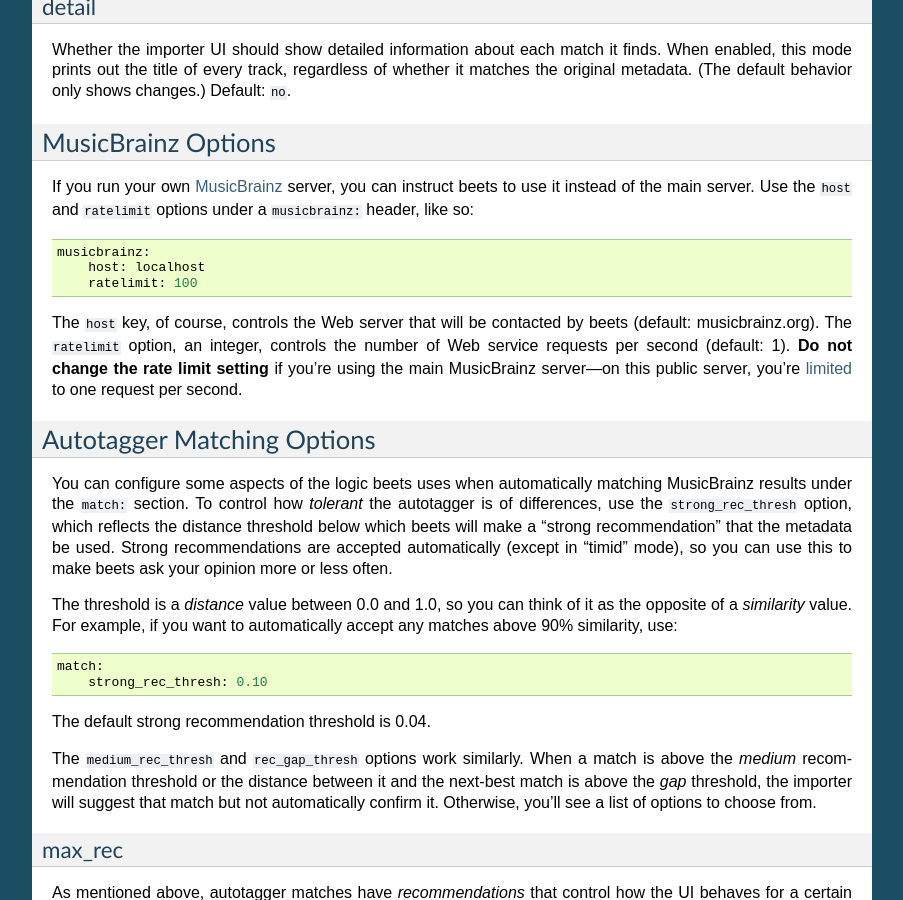
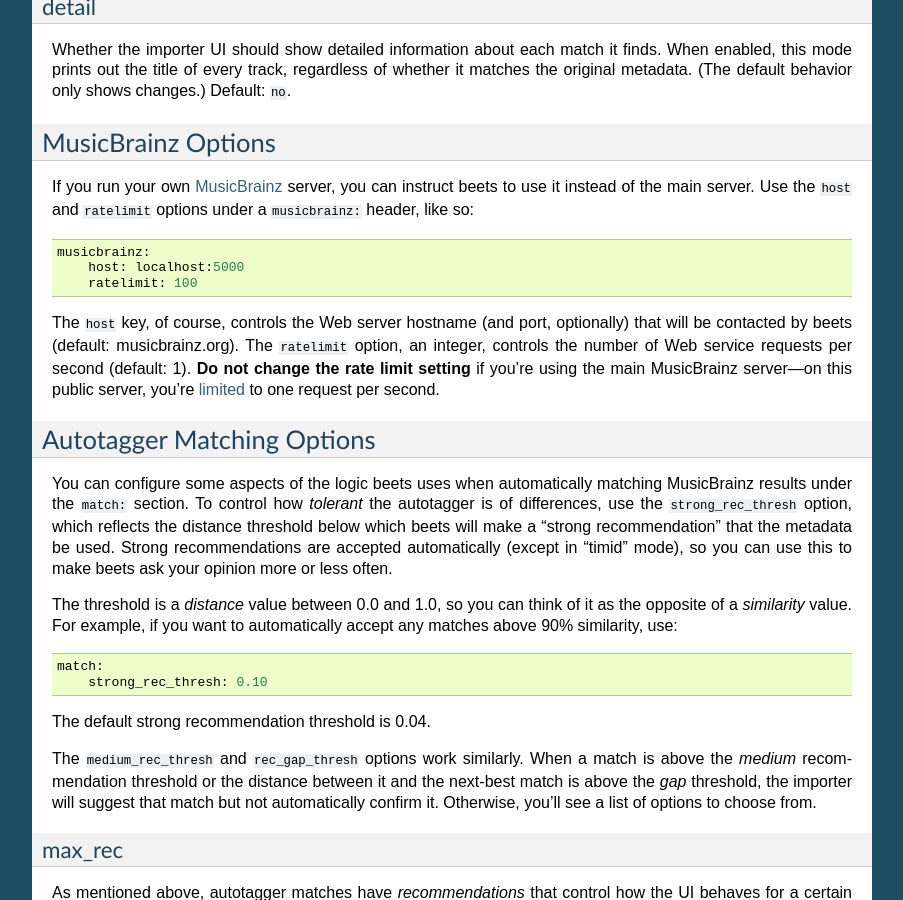
Before and after one commit to google-code-export/beets, a Sphinx documentation site: the page built from docs/reference/config.rst, in a window 1280 px wide and 900 px high, scrolled down 5026 px. Shown: the whole window, without its empty margins (198-1101 px from the left). Built offline with Sphinx 7.4.7, drawn with Linux system fonts in a browser that asks for light colours.

Commit message:
docs: mention musicbrainz port config (closes #365)

```diff
--- a/docs/changelog.rst
+++ b/docs/changelog.rst
@@ -13,7 +13,7 @@
 * :doc:`/plugins/fetchart`: Better error message when the image file has an
   unrecognized type.
 
-.. _Ogg Opus: http://www.opus-codec.org/
+.. _Opus: http://www.opus-codec.org/
 
 
 1.3.0 (September 11, 2013)
--- a/docs/reference/config.rst
+++ b/docs/reference/config.rst
@@ -347,14 +347,15 @@
 ``musicbrainz:`` header, like so::
 
     musicbrainz:
-        host: localhost
+        host: localhost:5000
         ratelimit: 100
 
-The ``host`` key, of course, controls the Web server that will be contacted by
-beets (default: musicbrainz.org). The ``ratelimit`` option, an integer,
-controls the number of Web service requests per second (default: 1). **Do not
-change the rate limit setting** if you're using the main MusicBrainz
-server---on this public server, you're `limited`_ to one request per second.
+The ``host`` key, of course, controls the Web server hostname (and port,
+optionally) that will be contacted by beets (default: musicbrainz.org). The
+``ratelimit`` option, an integer, controls the number of Web service requests
+per second (default: 1). **Do not change the rate limit setting** if you're
+using the main MusicBrainz server---on this public server, you're `limited`_
+to one request per second.
 
 .. _limited: http://musicbrainz.org/doc/XML_Web_Service/Rate_Limiting
 .. _MusicBrainz: http://musicbrainz.org/
```
